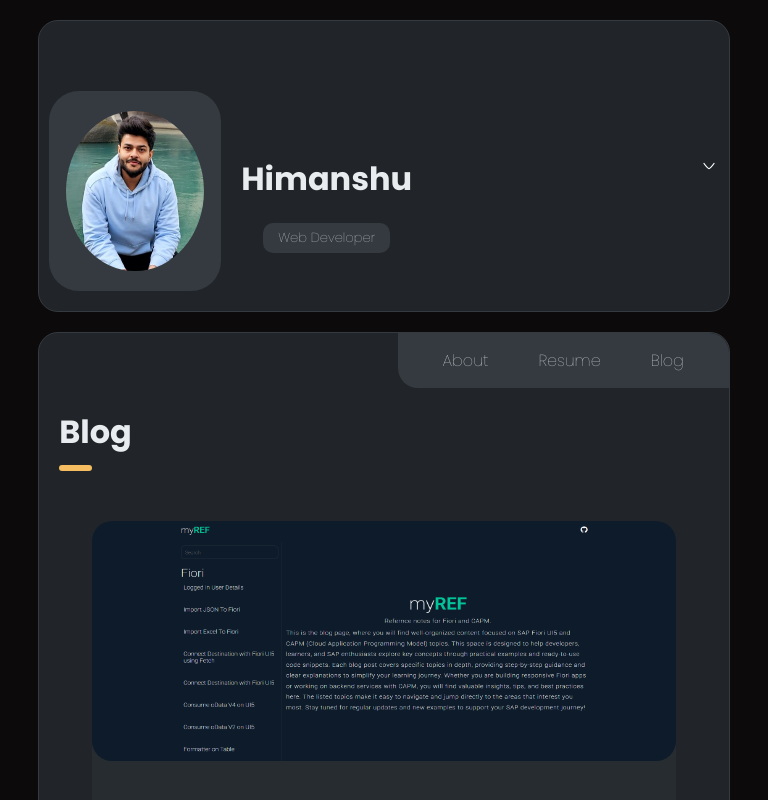
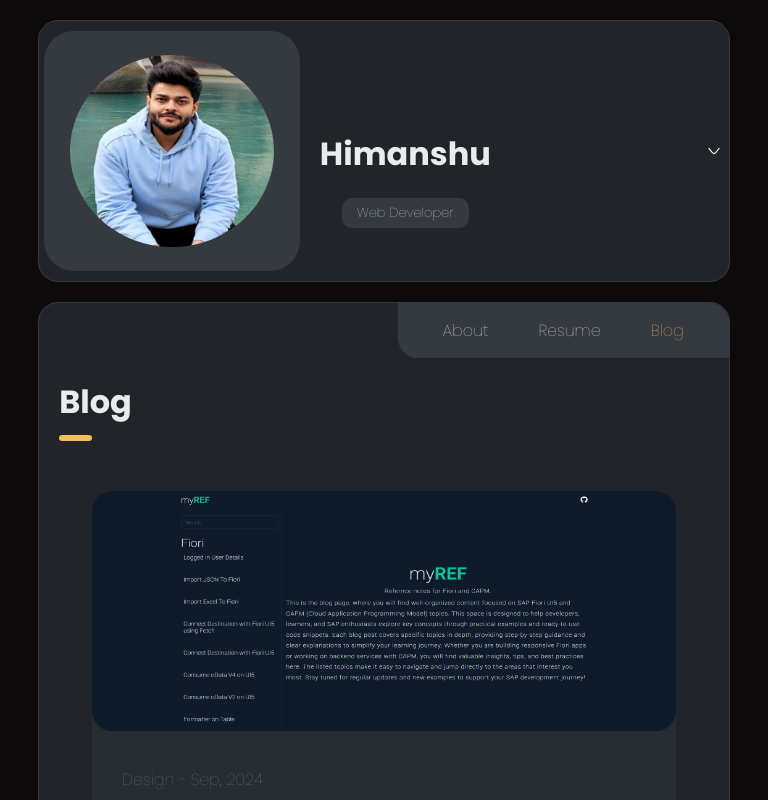
Before and after one commit to Himanshu212223/My-Portfolio, a Next.js app: page /Blogs in a window 768 px wide. Shown: the top 800 px of the page. Built offline with nearby package versions, Linux system fonts and the light colour scheme.

Commit message:
fixed ui bugs

```diff
--- a/src/app/Blogs/page.jsx
+++ b/src/app/Blogs/page.jsx
@@ -10,15 +10,16 @@ export default function Blogs() {
         <div className="border-decore"></div>
       </section>
 
+      {/* Blog Cards */}
       <section className="blog-groups">
 
-        <span className="blog-card">
+        <a href="https://sap-blogs-ipsm.vercel.app/" target="_blank" className="blog-card">
           {/* <iframe src="https://sap-blogs-ipsm.vercel.app/" ></iframe> */}
            <Image src={"/blogpage.png"} width={300} height={100} alt="mail-icon" className="blog-image" />
            <p className="blog-card-design">Design - Sep, 2024</p>
            <h2 className="blog-card-heading">SAP Blogs</h2>
           <p className="blog-card-content">This blog serves as a space to document and share my learning journey.</p>
-        </span>
+        </a>
 
       </section>
     </div>
--- a/src/app/Page.css
+++ b/src/app/Page.css
@@ -134,7 +134,7 @@ li {
   color: var(--active-color);
 }
 
-/* For Blog Page */
+/* ********************* For Blog Page *********************  */
 .blog-groups {
   /* background-color: teal; */
   width: 100%;
@@ -160,6 +160,8 @@ li {
   box-sizing: border-box;
   padding: 0 10px;
   cursor: pointer;
+  text-decoration: none;
+  color: var(--color);
 }
 
 .blog-card:hover .blog-card-heading {
--- a/src/app/components/MobileNav/MobileNav.jsx
+++ b/src/app/components/MobileNav/MobileNav.jsx
@@ -15,7 +15,7 @@ const MobileNav = () => {
             <ul className='ul'>
                 <li><Link href={'/'} className={`link ${pathname === '/' ? 'active': ''}`} >About</Link></li>
                 <li><Link href={'/Resume'} className={`link ${pathname === '/Resume' ? 'active': ''}`} >Resume</Link></li>
-                <li><Link href={'/Blogs'} className={`link ${pathname === '/Blog' ? 'active': ''}`} >Blog</Link></li>
+                <li><Link href={'/Blogs'} className={`link ${pathname === '/Blogs' ? 'active': ''}`} >Blog</Link></li>
             </ul>
         </section>
     );
--- a/src/app/components/NavBar/NavBar.jsx
+++ b/src/app/components/NavBar/NavBar.jsx
@@ -14,7 +14,7 @@ const NavBar = () =>{
             <ul className='ul'>
                 <li><Link href={'/'} className={`link ${pathname === '/' ? 'active': ''}`} >About</Link></li>
                 <li><Link href={'/Resume'} className={`link ${pathname === '/Resume' ? 'active': ''}`} >Resume</Link></li>
-                <li><Link href={'/Blogs'} className={`link ${pathname === '/Blog' ? 'active': ''}`} >Blog</Link></li>
+                <li><Link href={'/Blogs'} className={`link ${pathname === '/Blogs' ? 'active': ''}`} >Blog</Link></li>
             </ul>
         </nav>
     );
--- a/src/app/components/Profile/Profile.css
+++ b/src/app/components/Profile/Profile.css
@@ -4,6 +4,7 @@
   display: flex;
   flex-direction: column;
   align-items: center;
+  /* background-color: teal; */
 }
 
 .top-profile {
@@ -133,10 +134,13 @@
   }
 }
 
+
+/* For Tablets */
+
 @media only screen and (min-width: 551px) and (max-width: 770px) {
   .profile {
     min-height: auto;
-    padding: 20px 10px;
+    padding: 0px 5px;
     display: flex;
     flex-direction: column;
     align-items: center;
@@ -150,11 +154,12 @@
     flex-direction: row;
     flex-flow: row;
     gap: 20px;
+    height: auto;
     /* background-color: tan; */
   }
   .profile-pic-section {
-    height: 25vh;
-    width: 30%;
+    height: 30vh;
+    width: 50%;
     position: relative;
     /* background-color: tan; */
   }
@@ -170,7 +175,29 @@
     display: flex;
     justify-content: flex-end;
   }
+  .profile-pic-section {
+    border-radius: 30px;
+    box-sizing: border-box;
+    background-color: var(--dark-shade2);
+    height: 30vh;
+    margin: 10px 0;
+    width: 60%;
+    position: relative;
+    /* padding: 10px 10px; */
+    /* background-color: tan; */
+  }
+  .profile-basic-details {
+    /* background-color: tan; */
+    margin-top: 0px;
+    display: flex;
+    flex-direction: column;
+    flex-flow: column;
+    align-items: center;
+  }
 }
+
+
+/* For Smart Phones */
 
 @media only screen and (max-width: 550px) {
   .profile {
@@ -191,11 +218,24 @@
     gap: 20px;
     /* background-color: tan; */
   }
+
   .profile-pic-section {
-    height: 25vh;
-    width: 70%;
+    border-radius: 30px;
+    box-sizing: border-box;
+    background-color: var(--dark-shade2);
+    height: 30vh;
+    margin: 0px 0;
     position: relative;
+    /* padding: 10px 10px; */
     /* background-color: tan; */
+  }
+  .profile-basic-details {
+    /* background-color: tan; */
+    margin-top: 0px;
+    display: flex;
+    flex-direction: column;
+    flex-flow: column;
+    align-items: center;
   }
 
   .h1 {
@@ -218,7 +258,7 @@
     /* margin-left: 100px; */
     /* background-color: tan; */
     float: right;
-    width: 50%;
+    width: auto;
     display: flex;
     justify-content: flex-end;
   }
```
